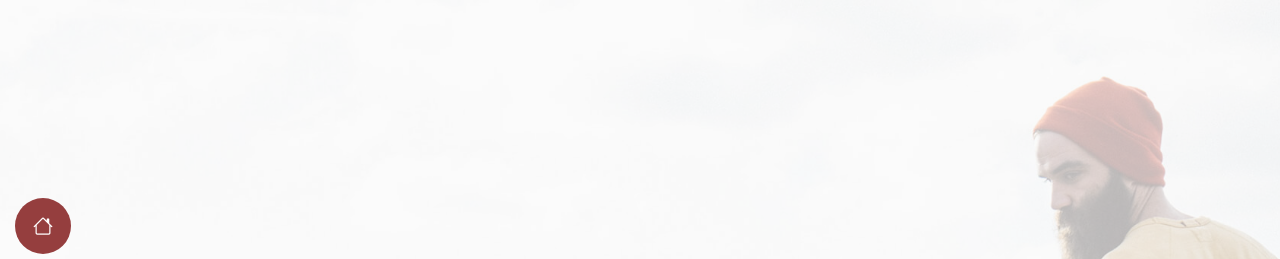
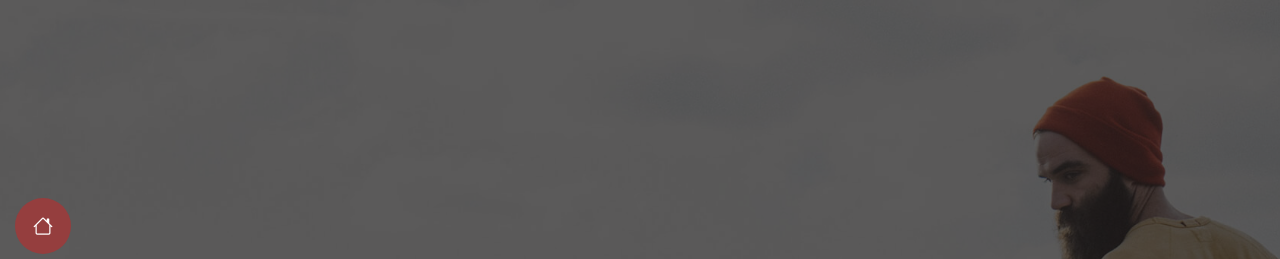
Before and after one commit to SalihKemal/Sule-Akin.github.io, a plain HTML site: page index.html in a window 1280 px wide. Shown: the top 259 px of the page. Drawn offline with Linux system fonts and the light colour scheme; animation ran at ten frames a second.

Commit message:
sayfanin rengi degisti

```diff
--- a/assets/css/main.css
+++ b/assets/css/main.css
@@ -40,7 +40,7 @@
 /* Color Presets - These classes override global colors when applied to any section or element, providing reuse of the sam color scheme. */
 
 .light-background {
-  --background-color: #f9f9f9;
+  --background-color: #161414;
   --surface-color: #ffffff;
 }
 
```
